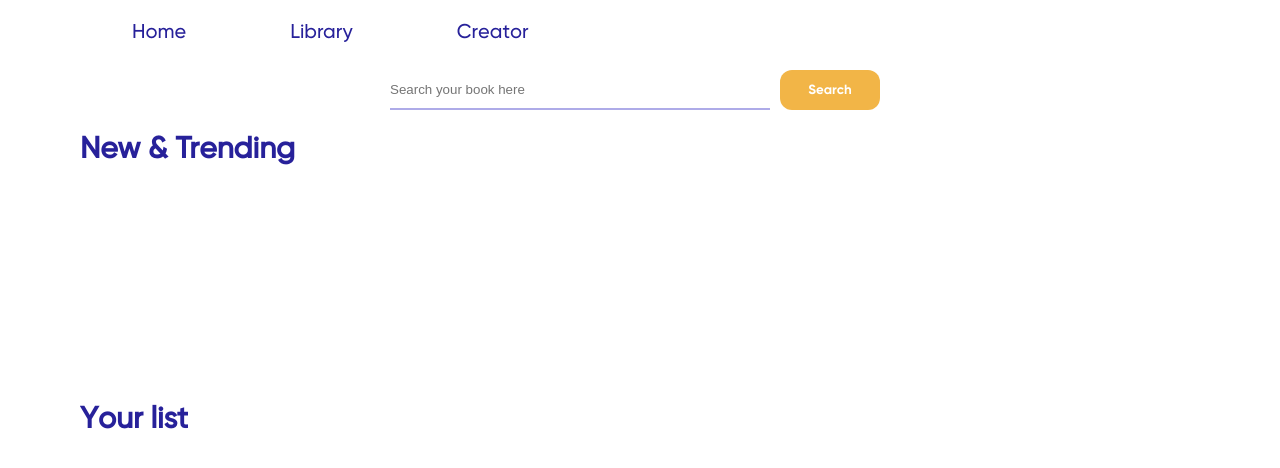
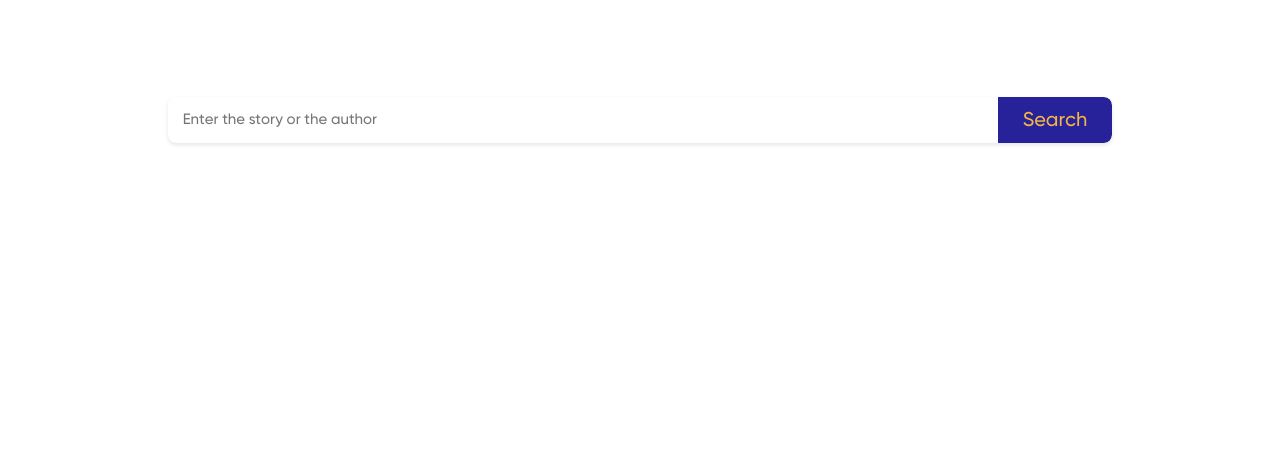
Before and after one commit to lob23/VirtualLibrary2, a Next.js app in the folder app/: page /search in a window 1280 px wide. Shown: the top 468 px of the page. Built offline with nearby package versions, Linux system fonts and the light colour scheme.

Commit message:
search box updated

```diff
--- /dev/null
+++ b/app/src/app/search/SearchBar.js
@@ -0,0 +1,33 @@
+import React, { useState } from 'react';
+import './search.css'; // Create a CSS file for additional styling
+
+const SearchBar = ({ onSearch }) => {
+  const [searchTerm, setSearchTerm] = useState('');
+
+  const handleInputChange = (e) => {
+    setSearchTerm(e.target.value);
+  };
+
+  const handleSearch = () => {
+    onSearch(searchTerm);
+  };
+
+  return (
+    <div className="search-container">
+      <div className="search-wrapper">
+        <input
+          type="text"
+          placeholder="Enter the story or the author"
+          value={searchTerm}
+          onChange={handleInputChange}
+          className="search-input"
+        />
+        <button onClick={handleSearch} className="search-button">
+          Search
+        </button>
+      </div>
+    </div>
+  );
+};
+
+export default SearchBar;
--- /dev/null
+++ b/app/src/app/search/search.css
@@ -0,0 +1,46 @@
+/* SearchBar.css */
+
+.search-container {
+    display: flex;
+    justify-content: center;
+    align-items: center;
+    height: 30vh; /* Increase the height of the container */
+  }
+
+  .search-wrapper {
+    position: relative;
+    box-shadow: 0 2px 4px rgba(0, 0, 0, 0.1);
+    border-radius: 8px; /* Increase the border radius for a rounded appearance */
+    display: flex; /* Add display: flex; to make the inner items flex containers */
+  }
+
+  .search-input {
+    font-family: 'Gilroy_md', sans-serif;
+    width: 800px;
+    font-size: 15px;
+    padding: 15px;
+    border: none;
+    border-radius: 8px 0 0 8px;
+    outline: none;
+  }
+
+  .search-input:focus {
+    width: 800px;
+    padding: 15px;
+    border: none;
+    border-radius: 8px 0 0 8px;
+    outline: none;
+  }
+
+  .search-button {
+    font-family: 'Gilroy_md', sans-serif;
+    font-size: 20px;
+    padding-left: 25px;
+    padding-right: 25px;
+    background-color: #27219A;
+    color: #F2B547;
+    border: none;
+    border-radius: 0 8px 8px 0;
+    cursor: pointer;
+    outline: none;
+  }
--- a/app/src/app/search/search_form.js
+++ b/app/src/app/search/search_form.js
@@ -1,87 +1,22 @@
 "use client"; // This is a client component 👈🏽
 
 import { useState } from "react";
-import "./index.css"
+import "./search.css"
+import SearchBar from "./SearchBar";
 
 export default function search_form() {
-  const [username, setUsername] = useState("");
-  const [password, setPassword] = useState("");
-  const [repeatpassword, repeatPassword] = useState("");
-  const [notification, setNotification] = useState("");
-  const searchBar ={
-    marginInline: 50,
-    fontSize: 20,
-  }
+  const [searchResults, setSearchResults] = useState([]);
 
-  const handleSubmit = async (e) => {
-    e.preventDefault();
-
-    console.log("username: ", username);
-    console.log("password: ", password);
-    console.log("repeatpassword: ", repeatpassword);
-
-    const res = await fetch("api/search", {
-      method: "POST",
-      headers: {
-        "Content-type": "application/json",
-      },
-      body: JSON.stringify({
-        username,
-        password,
-      }),
-    });
-    const { msg } = await res.json();
-    console.log("message", msg);
-    setNotification("abc");
+  const handleSearch = (searchTerm) => {
+    // Perform your search logic here and update searchResults state
+    // For simplicity, let's just log the search term for now
+    console.log('Search term:', searchTerm);
   };
 
   return (
-    <>
-      <div class="relative w-screen h-screen bg-fixed bg-white">
-        <div class="row row-cols-lg-auto absolute top-[20px] left-[80px]">
-          <button style={searchBar} class="btn btn-primary font-Gilroy_md fs-1 text-blue text-md bg-transparent text-wrap border-transparent">
-            Home
-          </button>
-          <button style={searchBar} class="btn btn-primary font-Gilroy_md fs-1 text-blue text-md bg-transparent text-wrap border-transparent">
-            Library
-          </button>
-          <button style={searchBar} class="btn btn-primary font-Gilroy_md fs-1 text-blue text-md bg-transparent text-wrap border-transparent">
-            Creator
-          </button>
-        </div>
-        <div class="row row-cols-lg-auto flex flex-col items-center w-auto h-full">
-          <div class="row row-cols-lg-auto absolute w-max h-max top-[70px]">
-            <div>
-              <form onSubmit={handleSubmit} class="float-left flex flex-col items-center">
-                <input
-                  type="text"
-                  onChange={(e) => setUsername(e.target.value)}
-                  value={username}
-                  id="username"
-                  placeholder="Search your book here"
-                  class="row-span-1 w-[380px] h-[38px]"
-                />
-              </form>
-              <button
-                  style={{marginInline: 10}}
-                  class="btn btn-primary float-left w-[100px] h-[40px] p-3 rounded-[12px] bg-yellow border-none text-white text-md font-Gilroy_bd"
-                >
-                  Search
-                </button>
-            </div>
-          </div>
-        </div>
-        <div class="row row-cols-lg-auto absolute top-[130px] left-[80px]">
-          <h1 style={{fontSize: 30}} class="font-Gilroy_md text-blue text-xl leading-10">
-                New & Trending
-          </h1>
-        </div>
-        <div class="row row-cols-lg-auto absolute top-[400px] left-[80px]">
-          <h1 style={{fontSize: 30}} class="font-Gilroy_md text-blue text-xl leading-10">
-                Your list
-          </h1>
-        </div>
-      </div>
-    </>
+    <div>
+      <SearchBar onSearch={handleSearch} />
+      {/* Display search results or other content here */}
+    </div>
   );
-}
+};
--- /dev/null
+++ b/package.json
@@ -0,0 +1,5 @@
+{
+  "dependencies": {
+    "react-icons": "^4.12.0"
+  }
+}
```
Also changed, not shown: 1 other file (tests, documents, lock files or other folders).
